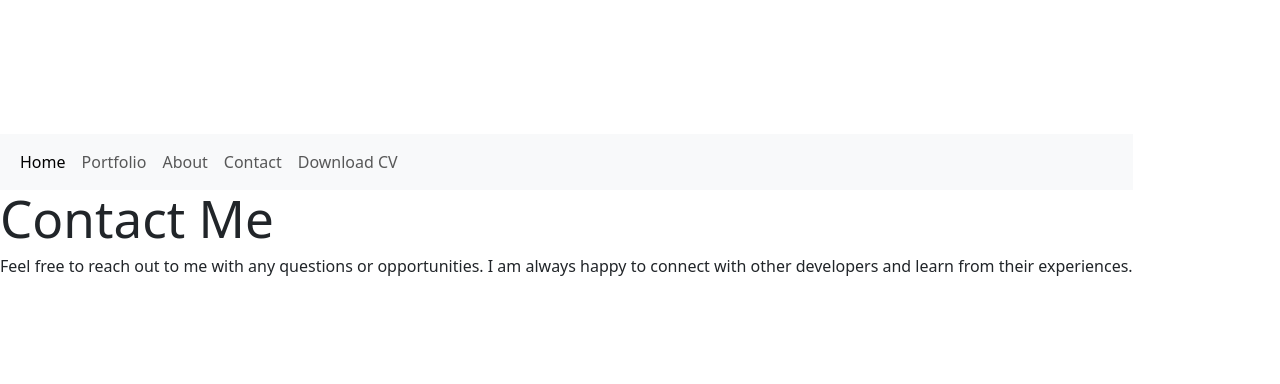
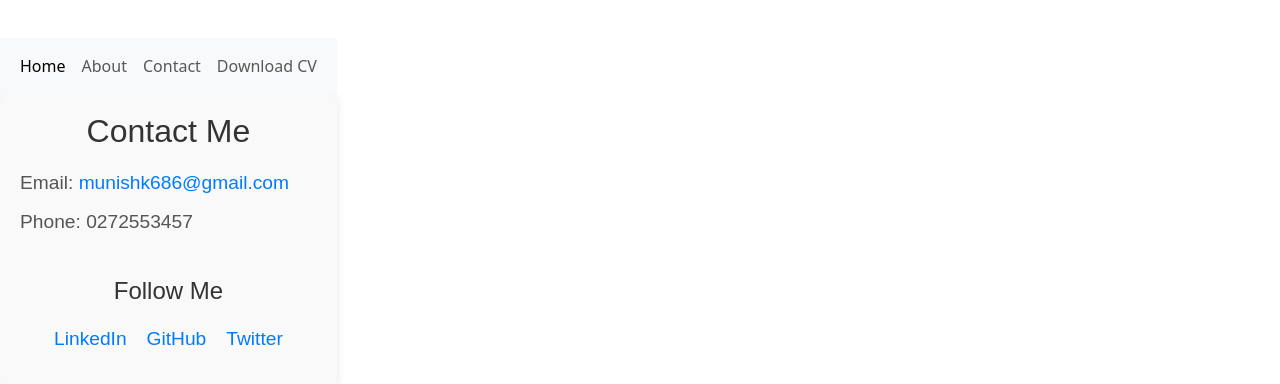
Before and after one commit to munishk686/portfolio, a React (Vite) app in the folder my-react-app/: page /contact in a window 1280 px wide. Shown: the part 186-570 px from the top of the page. Built offline with nearby package versions, Linux system fonts and the light colour scheme; a web font is replaced by a local one.

Commit message:
Updated the contact me and download cv page

```diff
--- a/my-react-app/components/Card.jsx
+++ b/my-react-app/components/Card.jsx
@@ -7,7 +7,6 @@ function Card(props) {
                 <div className="card-body">
                     <h5 className="card-title">{props.title}</h5>
                     <p className="card-text">{props.description}</p>
-                    <p><img src={props.image} alt="project" className="img-fluid" /></p>
                     <p><a href={props.link} target="_blank" rel="noopener noreferrer">Link</a></p>
                     <p><a href={props.git} target="_blank" rel="noopener noreferrer">GitHub</a></p>
                 </div>
--- a/my-react-app/components/Header.jsx
+++ b/my-react-app/components/Header.jsx
@@ -1,4 +1,3 @@
-
 import React from "react";
 import { Link } from 'react-router-dom';
 
@@ -12,9 +11,7 @@
                 <div className="collapse navbar-collapse" id="navbarNav">
                     <ul className="navbar-nav">
                         <li className="nav-item">
-                                <Link className="nav-link active" aria-current="page" to="/">Home</Link>                                </li>
-                                <li className="nav-item">
-                                    <a className="nav-link" href="#">Portfolio</a>
+                            <Link className="nav-link active" aria-current="page" to="/">Home</Link>
                         </li>
                         <li className="nav-item">
                             <Link className="nav-link" to="/about">About</Link>
@@ -23,7 +20,7 @@
                             <Link className="nav-link" to="/contact">Contact</Link>
                         </li>
                         <li className="nav-item">
-                                <a className="nav-link" href="#">Download CV</a>
+                            <a className="nav-link" href="/Mk-CV.pdf" target="_blank" rel="noopener noreferrer">Download CV</a>
                         </li>
                     </ul>
                 </div>
--- a/my-react-app/src/App.css
+++ b/my-react-app/src/App.css
@@ -52,6 +52,6 @@ color: #4b0082; /* Indigo */
   margin-bottom: 50px;
 }
 h4 {
-  font-size: 30px;
+  font-size: 25px;
   font-family:'Times New Roman', Times, serif;
 }
--- /dev/null
+++ b/my-react-app/src/pages/Contact.css
@@ -0,0 +1,62 @@
+.container {
+    max-width: 600px;
+    margin: 0 auto;
+    padding: 20px;
+    font-family: Arial, sans-serif;
+    background-color: #f9f9f9;
+    border-radius: 10px;
+    box-shadow: 0 0 10px rgba(0, 0, 0, 0.1);
+}
+
+.contact-title {
+    font-size: 2em;
+    color: #333;
+    text-align: center;
+    margin-bottom: 20px;
+}
+
+.contact-info p {
+    font-size: 1.2em;
+    color: #555;
+    margin: 10px 0;
+}
+
+.contact-info a {
+    color: #007bff;
+    text-decoration: none;
+}
+
+.contact-info a:hover {
+    text-decoration: underline;
+}
+
+.follow-title {
+    font-size: 1.5em;
+    color: #333;
+    text-align: center;
+    margin-top: 40px;
+}
+
+.social-links {
+    list-style: none;
+    padding: 0;
+    display: flex;
+    justify-content: center;
+    gap: 20px;
+    margin-top: 20px;
+}
+
+.social-links li {
+    display: inline;
+}
+
+.social-links a {
+    font-size: 1.2em;
+    color: #007bff;
+    text-decoration: none;
+    transition: color 0.3s ease;
+}
+
+.social-links a:hover {
+    color: #0056b3;
+}
--- a/my-react-app/src/pages/Contact.jsx
+++ b/my-react-app/src/pages/Contact.jsx
@@ -1,12 +1,22 @@
-import React from "react";
+import React from 'react';
+import './Contact.css'; // Make sure to import the CSS file
 
 function Contact() {
     return (
-        <div>
-            <h1>Contact Me</h1>
-            <p>
-                Feel free to reach out to me with any questions or opportunities. I am always happy to connect with other developers and learn from their experiences.
-            </p>
+        <div className="container">
+            <h1 className="contact-title">Contact Me</h1>
+
+            <div className="contact-info">
+                <p>Email: <a href="mailto:munishk686@gmail.com">munishk686@gmail.com</a></p>
+                <p>Phone: 0272553457</p>
+            </div>
+
+            <h2 className="follow-title">Follow Me</h2>
+            <ul className="social-links">
+                <li><a href="https://www.linkedin.com/in/yourprofile" target="_blank" rel="noopener noreferrer">LinkedIn</a></li>
+                <li><a href="https://github.com/munishk686/" target="_blank" rel="noopener noreferrer">GitHub</a></li>
+                <li><a href="https://twitter.com/yourprofile" target="_blank" rel="noopener noreferrer">Twitter</a></li>
+            </ul>
         </div>
     );
 }
--- a/my-react-app/src/pages/Home.jsx
+++ b/my-react-app/src/pages/Home.jsx
@@ -24,14 +24,12 @@ function Home() {
                     <Card
                         title="Project 1"
                         description="This is a project 1"
-                        image="/photo.jpg"
                         link="https://www.google.com"
                         git="https://www.github.com"
                     />
                     <Card
                         title="Project 2"
                         description="This is a project 2"
-                        image="/photo.jpg"
                         link="https://www.google.com"
                         git="https://www.github.com"
                     />
```
Also changed, not shown: 1 other file (tests, documents, lock files or other folders). Lines whose indentation alone changed are shown as unchanged.
